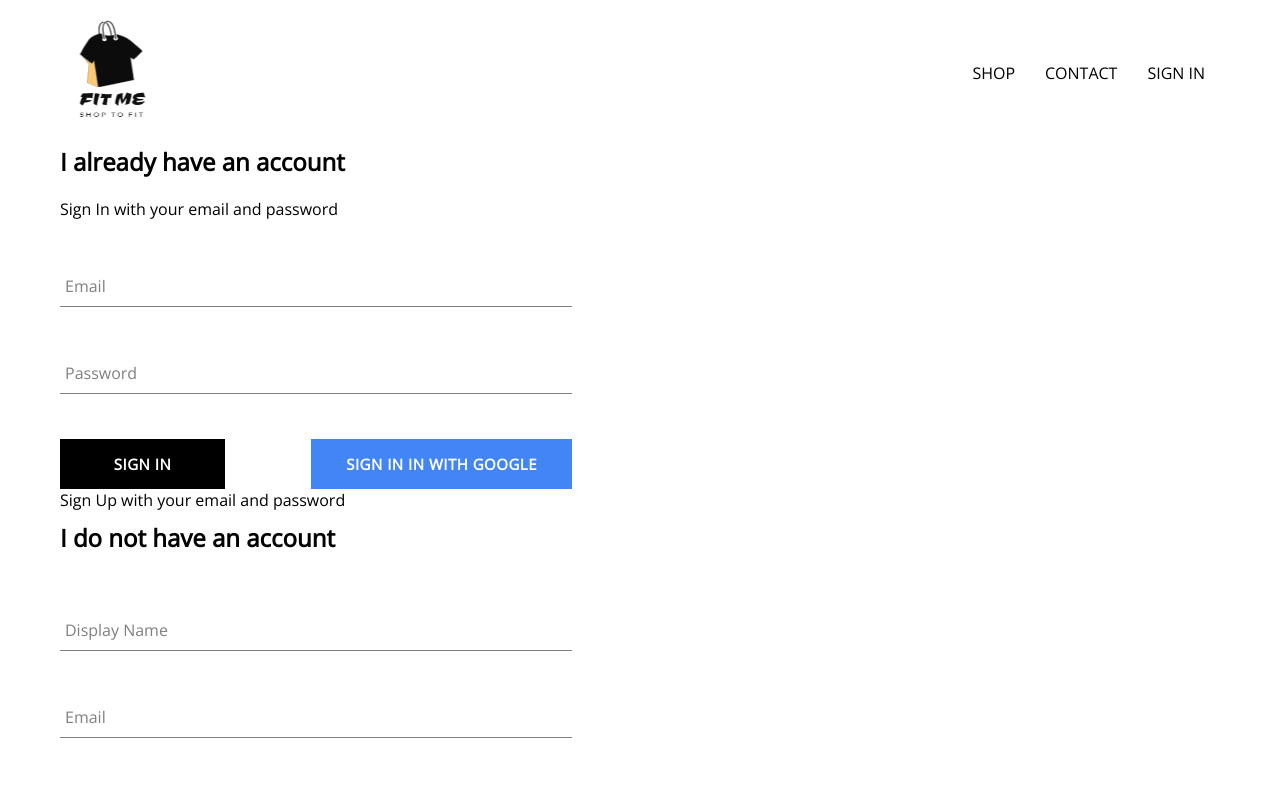
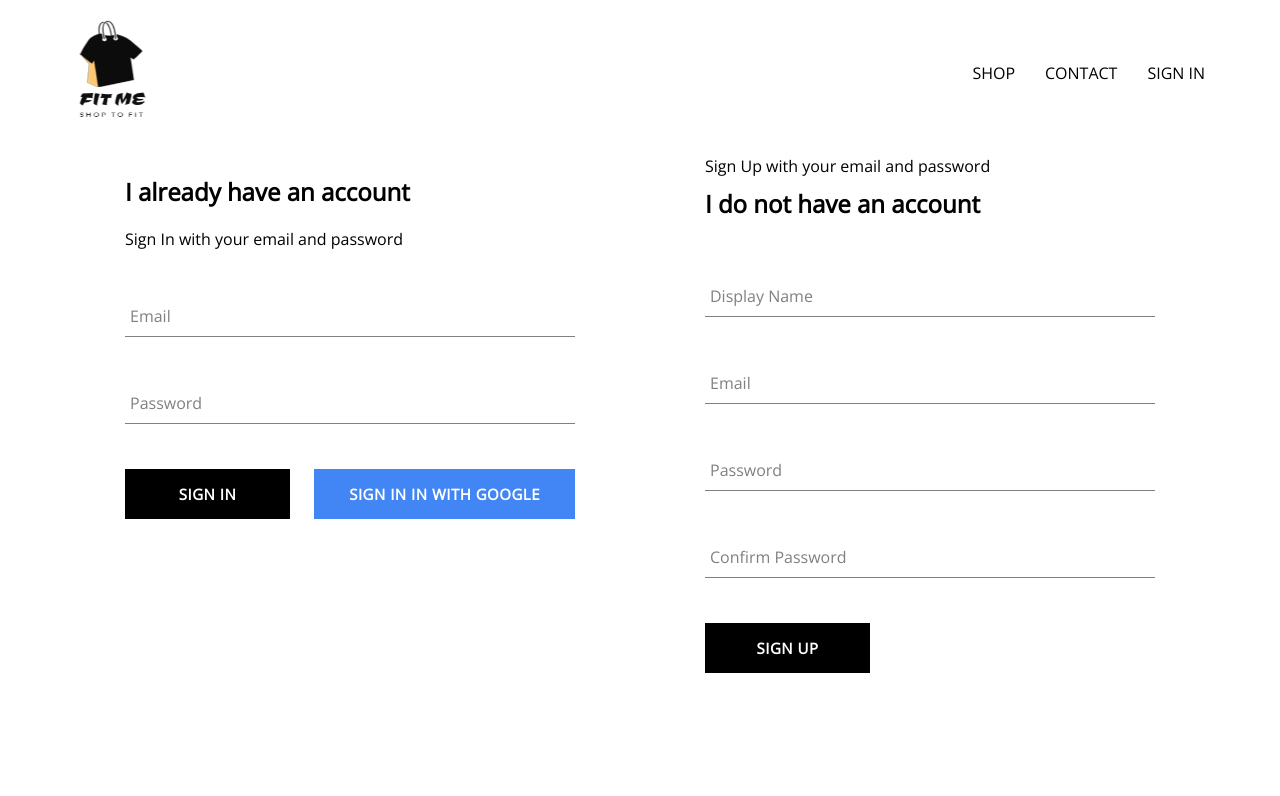
Before and after one commit to Dannyobito/fit-me, a React (Create React App) app: page /signin-signup in a window 1280 px wide. Shown: the top 796 px of the page. Built offline with nearby package versions, Linux system fonts and the light colour scheme; no server answers.

Commit message:
integrated signup with firebase to store authenticated users

```diff
--- a/src/components/SignIn/SignIn.scss
+++ b/src/components/SignIn/SignIn.scss
@@ -1,5 +1,5 @@
 .sign-in {
-    width: 40vw;
+    min-width: 450px;
     display: flex;
     flex-direction: column;
     .title {
--- a/src/components/SignUp/SignUp.scss
+++ b/src/components/SignUp/SignUp.scss
@@ -1,7 +1,7 @@
 .sign-up {
     display: flex;
     flex-direction: column;
-    width: 40vw;
+    min-width: 450px;
 
     .title {
       margin: 10px 0;
--- a/src/pages/SignInSignUp/SignInSignUp.js
+++ b/src/pages/SignInSignUp/SignInSignUp.js
@@ -4,7 +4,7 @@
 import './SignInSignUp.scss'
 const SignInSignUp = () => {
   return (
-    <div>
+    <div className='sign-in-and-sign-up'>
         <SignIn/>
         <SignUp/>
     </div>
--- a/src/pages/SignInSignUp/SignInSignUp.scss
+++ b/src/pages/SignInSignUp/SignInSignUp.scss
@@ -0,0 +1,5 @@
+.sign-in-and-sign-up {
+    display: flex;
+    justify-content: space-around;
+    margin: 30px auto;
+  }
```
